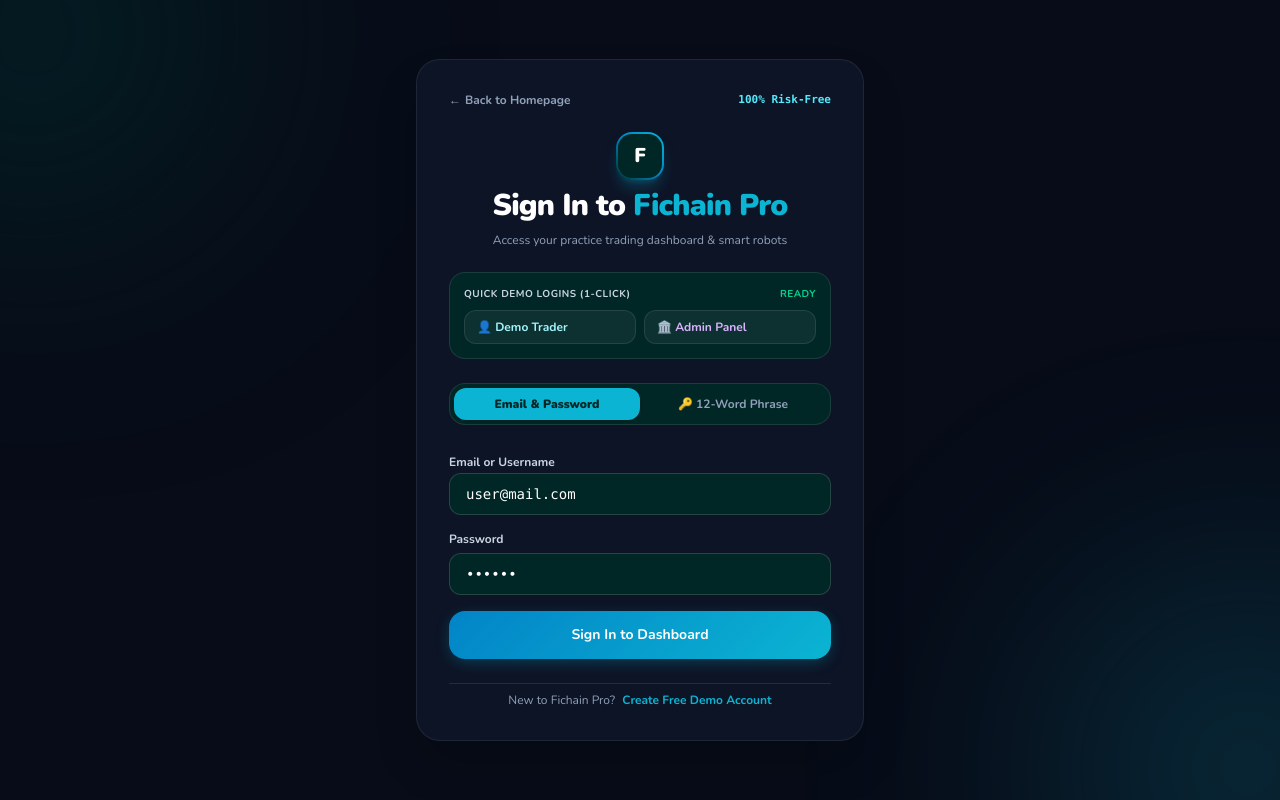
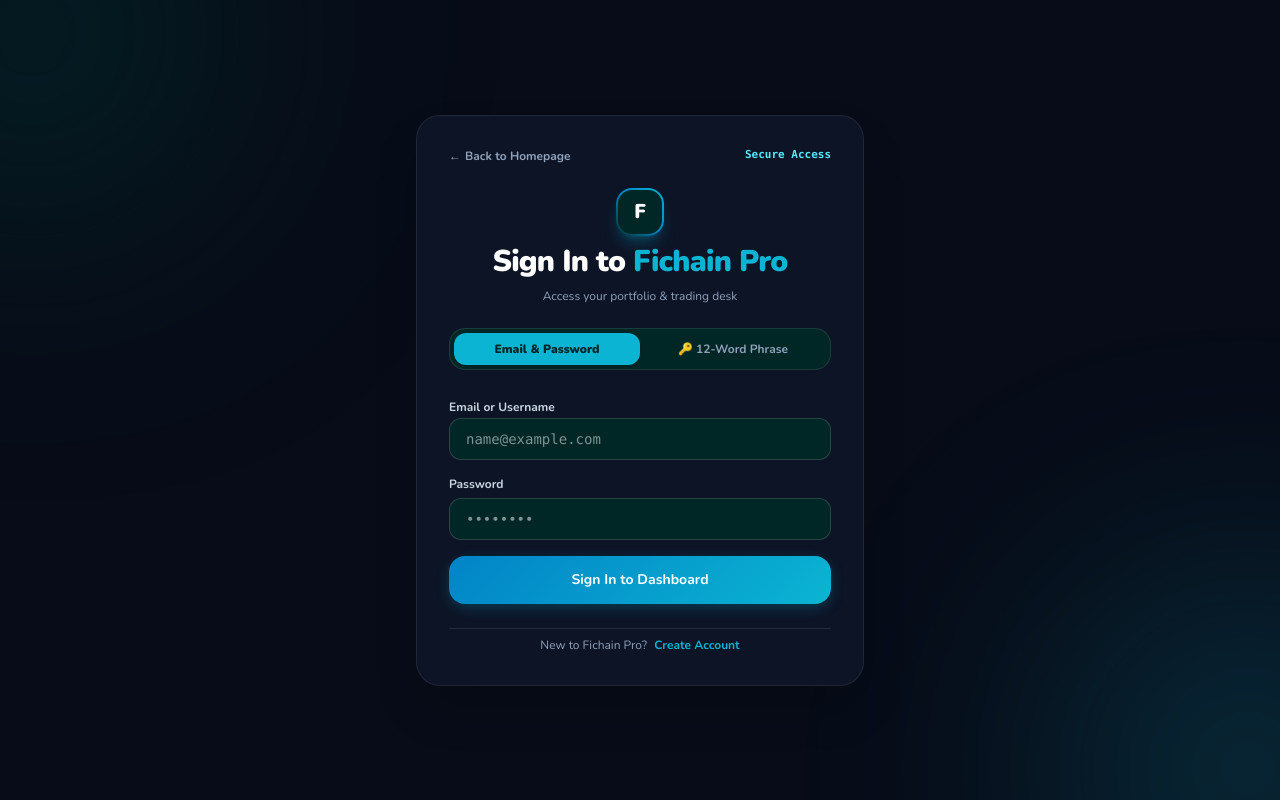
Before and after one commit to ronawebsite/frontend, an Angular app: page /auth/login in a window 1280 px wide. Built offline with nearby package versions, Linux system fonts and the light colour scheme.

Commit message:
Remove quick demo logins box with Demo Trader and Admin buttons from login page

```diff
--- a/src/app/features/auth/login/login.component.ts
+++ b/src/app/features/auth/login/login.component.ts
@@ -23,7 +23,7 @@ import { ToastService } from '../../../services/toast.service';
             <span>&larr;</span>
             <span>Back to Homepage</span>
           </a>
-          <span class="text-[11px] text-cyan-300 font-mono font-bold">100% Risk-Free</span>
+          <span class="text-[11px] text-cyan-300 font-mono font-bold">Secure Access</span>
         </div>
 
         <!-- Brand Header -->
@@ -36,29 +36,7 @@ import { ToastService } from '../../../services/toast.service';
           <h1 class="text-2xl sm:text-3xl font-black text-white tracking-tight">
             Sign In to <span class="text-[#0BB4D2]">Fichain Pro</span>
           </h1>
-          <p class="text-xs text-slate-400">Access your practice trading dashboard &amp; smart robots</p>
-        </div>
-
-        <!-- Quick Demo Switcher for University Defense -->
-        <div class="p-3.5 bg-[#002625] rounded-2xl border border-white/10 space-y-2">
-          <div class="text-[10px] font-bold text-slate-300 uppercase tracking-wider flex items-center justify-between">
-            <span>Quick Demo Logins (1-Click)</span>
-            <span class="text-emerald-400 font-bold">Ready</span>
-          </div>
-          <div class="grid grid-cols-2 gap-2 text-xs">
-            <button
-              (click)="fillDemo('user')"
-              class="px-3 py-2 rounded-xl bg-white/5 hover:bg-[#003432] text-cyan-200 font-bold text-left border border-white/10 transition-colors"
-            >
-              👤 Demo Trader
-            </button>
-            <button
-              (click)="fillDemo('admin')"
-              class="px-3 py-2 rounded-xl bg-white/5 hover:bg-[#003432] text-purple-300 font-bold text-left border border-white/10 transition-colors"
-            >
-              🏛️ Admin Panel
-            </button>
-          </div>
+          <p class="text-xs text-slate-400">Access your portfolio &amp; trading desk</p>
         </div>
 
         <!-- Dual-Login Navigation Tabs -->
@@ -87,7 +65,7 @@ import { ToastService } from '../../../services/toast.service';
               type="text"
               [(ngModel)]="email"
               name="email"
-              placeholder="user@mail.com"
+              placeholder="name@example.com"
               required
               class="w-full px-4 py-2.5 rounded-xl bg-[#002625] border border-white/15 text-white text-sm focus:outline-none focus:border-[#0BB4D2] font-mono transition-colors"
             />
@@ -146,7 +124,7 @@ import { ToastService } from '../../../services/toast.service';
         <div class="text-center text-xs text-slate-400 pt-2 border-t border-white/10">
           New to Fichain Pro?
           <a routerLink="/auth/register" class="text-[#0BB4D2] font-bold hover:underline ml-1">
-            Create Free Demo Account
+            Create Account
           </a>
         </div>
       </div>
@@ -161,23 +139,9 @@ export class LoginComponent {
   activeTab = signal<'credentials' | 'phrase'>('credentials');
   loading = signal<boolean>(false);
 
-  email = 'user@mail.com';
-  password = '123456';
-  recoveryPhrase = 'comet mike quebec secure orbit uniform papa elephant sierra victor galaxy quick';
-
-  fillDemo(type: 'user' | 'admin') {
-    if (type === 'admin') {
-      this.email = 'admin@mail.com';
-      this.password = '123456';
-      this.recoveryPhrase = 'alpha bravery castle delta echo foxtrot golf hotel india juliet kilo lima';
-      this.toast.info('Filled credentials for Admin supervisor');
-    } else {
-      this.email = 'user@mail.com';
-      this.password = '123456';
-      this.recoveryPhrase = 'comet mike quebec secure orbit uniform papa elephant sierra victor galaxy quick';
-      this.toast.info('Filled credentials for Pro Trader');
-    }
-  }
+  email = '';
+  password = '';
+  recoveryPhrase = '';
 
   handleLogin() {
     this.loading.set(true);
```
